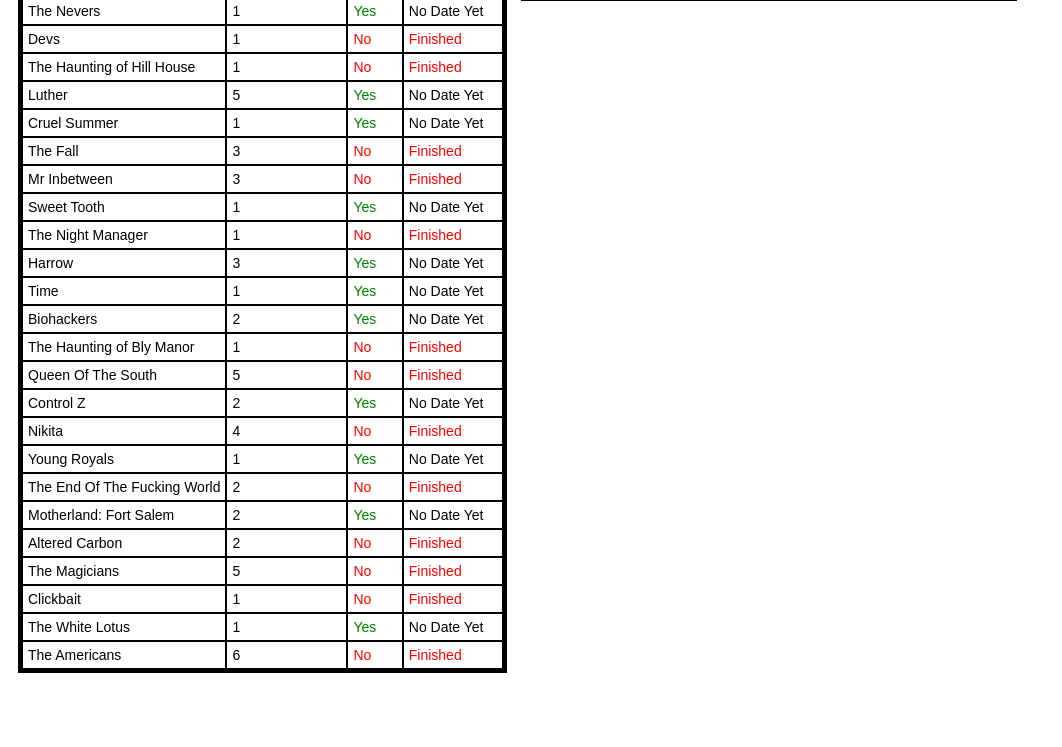
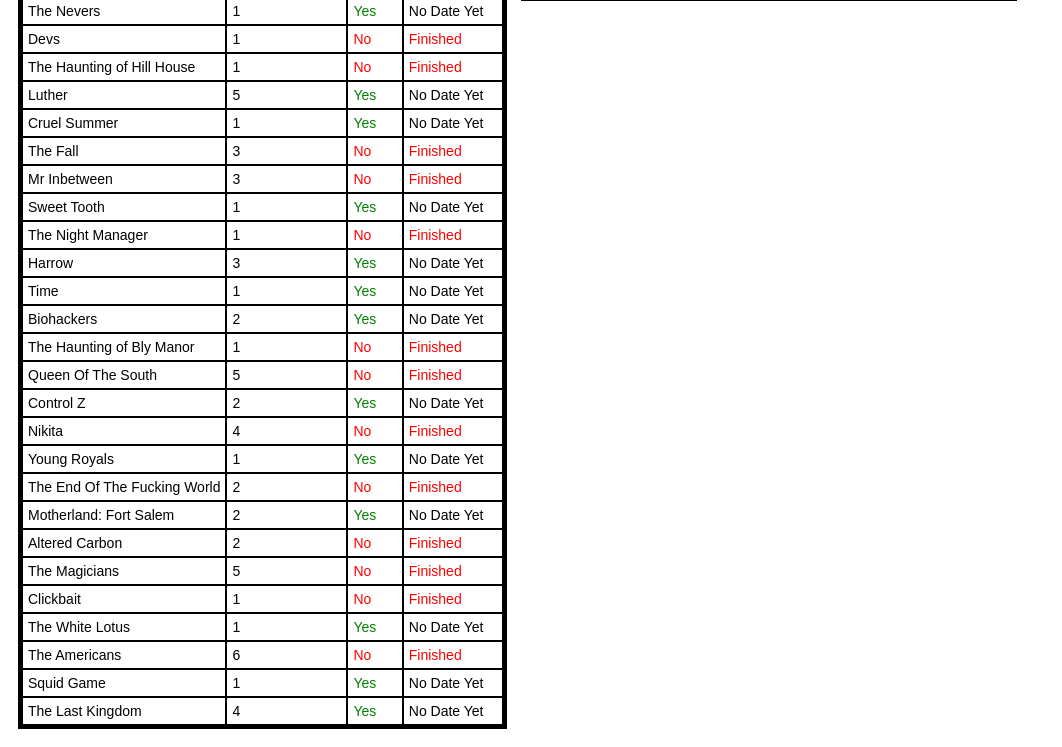
Before and after one commit to pm-franco/pm-franco.github.io, a plain HTML site: page index.html in a window 1280 px wide. Shown: the part 827-1574 px from the top of the page, without its empty margins (0-1062 px from the left). Before the commit the page ends 1518 px from the top, so only its background shows below. Drawn offline with Linux system fonts and the light colour scheme.

Commit message:
Update index.html
updts 2021

```diff
--- a/index.html
+++ b/index.html
@@ -423,6 +423,18 @@
                             <td style="color:red;">No</td>
                             <td style="color:red;">Finished</td>
                         </tr>
+                        <tr>
+                            <td>Squid Game</td>
+                            <td>1</td>
+                            <td style="color:green;">Yes</td>
+                            <td>No Date Yet</td>
+                        </tr>
+                        <tr>
+                            <td>The Last Kingdom</td>
+                            <td>4</td>
+                            <td style="color:green;">Yes</td>
+                            <td>No Date Yet</td>
+                        </tr>
                     </tbody>
                 </table>
             </div>
```
